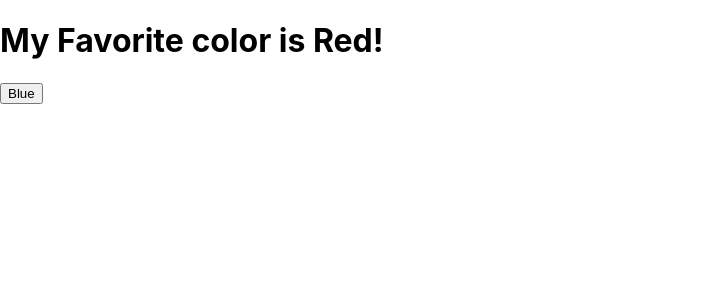
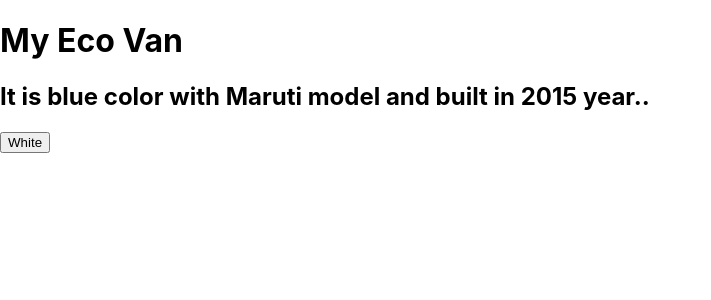
Before and after one commit to Lekhraj10/React-Hooks, a React (Create React App) app in the folder react-hook/: page / in a window 1280 px wide. Shown: the top 300 px of the page, without its empty margins (0-711 px from the left). Built offline with nearby package versions, Linux system fonts and the light colour scheme.

Commit message:
useState ex-2

```diff
--- a/react-hook/src/App.js
+++ b/react-hook/src/App.js
@@ -1,21 +1,27 @@
+import React from "react";
 import { useState } from "react";
 import './App.css'
 
 function App() {
-  const [color, setColor] = useState('Red');
+  const [car, setCar] = useState({
+    brand : "Eco Van",
+    model: "Maruti",
+    year: "2015",
+    color: "blue"
+  });
 
-  const changeColor = () => {
-    setColor('Blue');
+  const changeColor = ()=> {
+    setCar((car)=> {
+      return {...car, color: "white"}
+    })
   }
 
   return (
     <>
-    <h1>My Favorite color is {color}!</h1>
-    <button onClick={changeColor}>Blue</button>
+    <h1>My {car.brand}</h1>
+    <h2>It is {car.color} color with {car.model} model and built in {car.year} year..</h2>
+    <button onClick={changeColor}>White</button>
     </>
-
-
   );
 }
-
 export default App;
```
